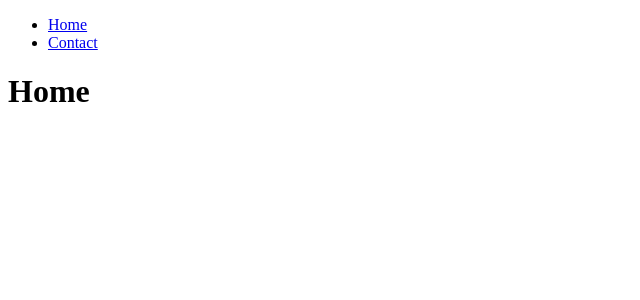
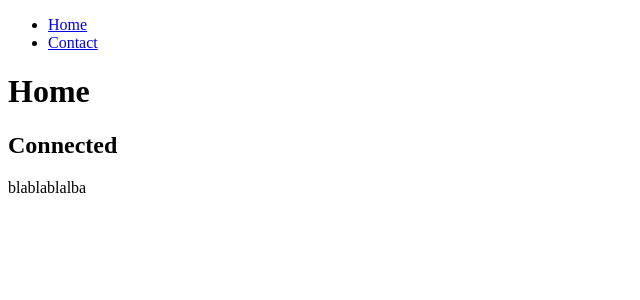
Before and after one commit to wehddn/jeux-des-dieux, a React (Create React App) app: page / in a window 1280 px wide. Shown: the top 300 px of the page, without its empty margins (0-640 px from the left). Built offline with nearby package versions, Linux system fonts and the light colour scheme.

Commit message:
add folder components

```diff
--- /dev/null
+++ b/src/components/index.js
@@ -0,0 +1,12 @@
+import React from 'react';
+
+const MyComponent = () => {
+return (
+<div>
+<h2>Connected</h2>
+<p>blablablalba</p>
+</div>
+);
+}
+
+export default MyComponent;
--- a/src/pages/Home.js
+++ b/src/pages/Home.js
@@ -1,7 +1,12 @@
-import React from 'react';
+import React, { Component } from 'react';
+import MyComponent from "../components/index.js";
 
 const Home = () => {
-    return <h1>Home</h1>;
+
+    return <div>
+      <h1>Home</h1>
+      <MyComponent></MyComponent>
+      </div>;
   };
 
   export default Home;
```
